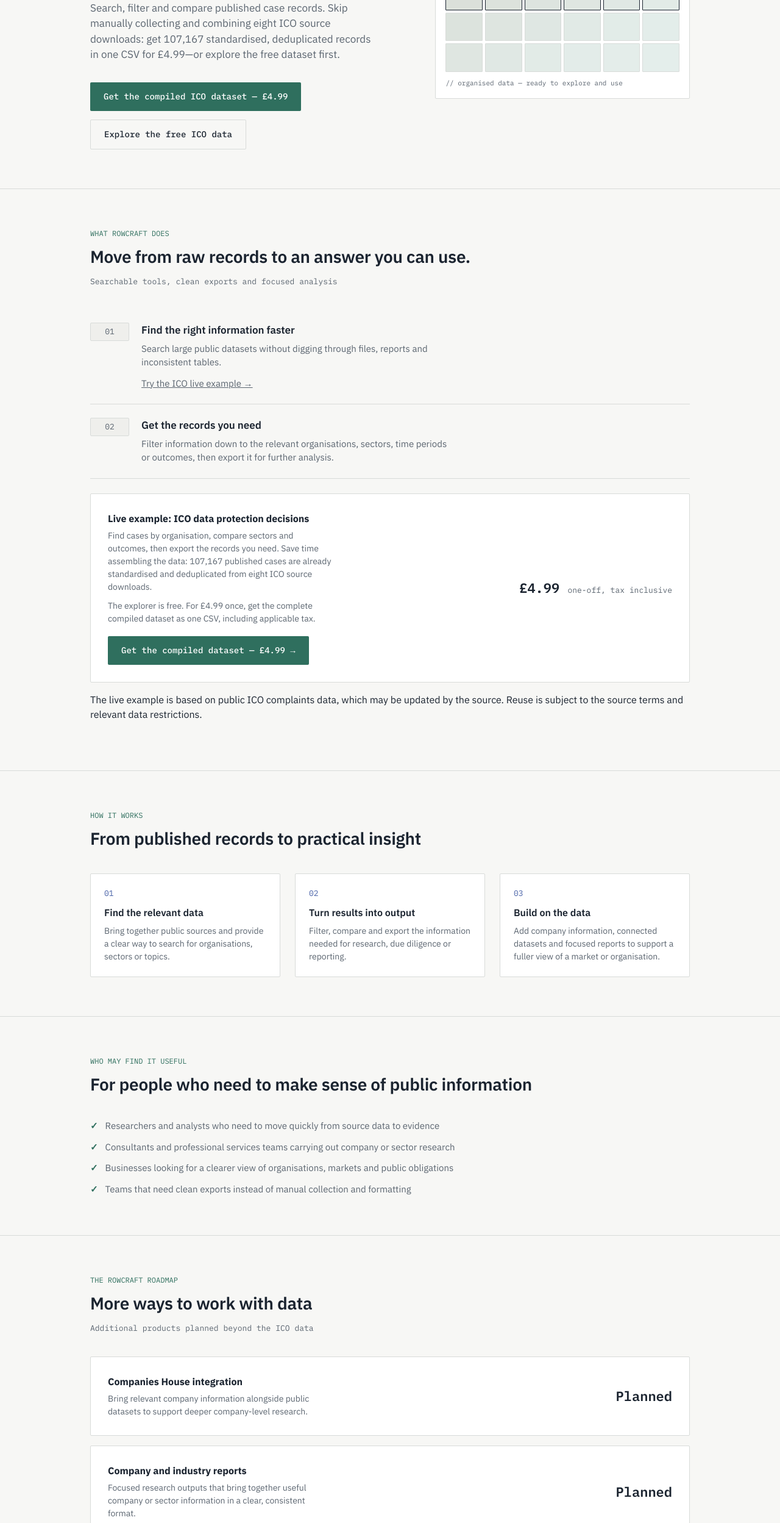
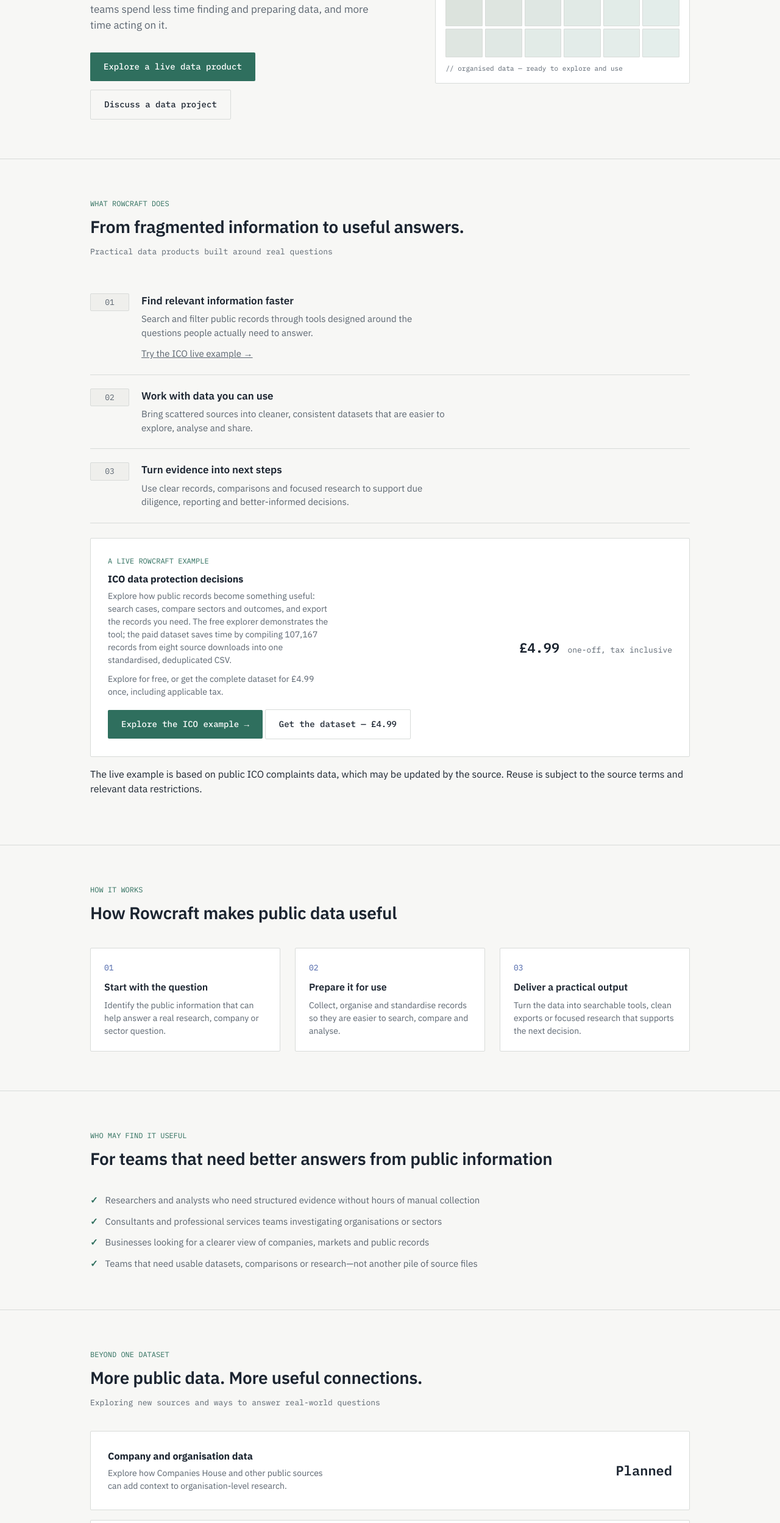
Before and after one commit to habiola2022-shiny/rowcraft-website, a website: page index.html in a window 1280 px wide. Shown: the part 303-2800 px from the top of the page at 61% size. Drawn offline with Linux system fonts and the light colour scheme.

Commit message:
Position Rowcraft as a public data business
Co-authored-by: Copilot <223556219+Copilot@users.noreply.github.com>

```diff
--- a/index.html
+++ b/index.html
@@ -3,11 +3,24 @@
 <head>
 <meta charset="UTF-8">
 <meta name="viewport" content="width=device-width, initial-scale=1.0">
-<title>Turn Public Data into Useful Insights | Rowcraft</title>
-<meta name="description" content="Explore ICO data protection decisions for free, or get 107,167 published case records in one compiled CSV from eight source downloads for £4.99. Rowcraft makes public data useful.">
-<meta property="og:title" content="Public Data, Made Useful | Rowcraft">
-<meta property="og:description" content="Explore ICO decisions for free, or get 107,167 published case records in one compiled CSV from eight source downloads for £4.99.">
+<title>Rowcraft | Public Data Products, Tools &amp; Insights</title>
+<meta name="description" content="Rowcraft turns publicly available data into searchable tools, clean datasets and focused insights—helping teams find answers faster and make better decisions.">
+<link rel="canonical" href="https://www.rowcraftdata.com/">
+<meta property="og:title" content="Rowcraft | Public Data, Made Useful">
+<meta property="og:description" content="Searchable tools, clean datasets and focused insights built from publicly available data. Find answers faster with Rowcraft.">
 <meta property="og:type" content="website">
+<meta property="og:url" content="https://www.rowcraftdata.com/">
+<meta property="og:site_name" content="Rowcraft">
+<script type="application/ld+json">
+{
+  "@context": "https://schema.org",
+  "@type": "Organization",
+  "name": "Rowcraft",
+  "url": "https://www.rowcraftdata.com/",
+  "email": "hello@rowcraftdata.com",
+  "description": "Rowcraft turns publicly available data into searchable tools, clean datasets and focused insights."
+}
+</script>
 <link rel="preconnect" href="https://fonts.googleapis.com">
 <link rel="preconnect" href="https://fonts.gstatic.com" crossorigin>
 <link href="https://fonts.googleapis.com/css2?family=IBM+Plex+Mono:wght@400;500;600&family=IBM+Plex+Sans:wght@400;500;600;700&display=swap" rel="stylesheet">
@@ -212,26 +225,26 @@
     <div class="nav-links">
       <a href="#products">Data products</a>
       <a href="#how-it-works">How it works</a>
-      <a href="#future-products">Future products</a>
+      <a href="#opportunities">What we build</a>
       <a href="demo.html">Live example</a>
     </div>
-    <a href="demo.html#purchase" class="nav-cta">Compiled ICO · £4.99</a>
+    <a href="demo.html" class="nav-cta">Live example</a>
   </nav>
 </header>
 
 <section class="hero" style="border-top:none;">
   <div class="wrap hero-grid">
     <div>
-      <div class="eyebrow">PUBLIC DATA / PRACTICAL INTELLIGENCE</div>
-      <h1>Find relevant ICO decisions <span class="accent">faster.</span></h1>
-      <p class="lede">Search, filter and compare published case records. Skip manually collecting and combining eight ICO source downloads: get 107,167 standardised, deduplicated records in one CSV for £4.99—or explore the free dataset first.</p>
+      <div class="eyebrow">PUBLIC DATA / PRACTICAL VALUE</div>
+      <h1>Public data, <span class="accent">made useful.</span></h1>
+      <p class="lede">Rowcraft turns fragmented public information into searchable tools, clean datasets and focused analysis—so teams spend less time finding and preparing data, and more time acting on it.</p>
       <div class="cta-row">
-        <a href="demo.html#purchase" class="btn-primary">Get the compiled ICO dataset — £4.99</a>
-        <a href="demo.html" class="btn-secondary">Explore the free ICO data</a>
+        <a href="demo.html" class="btn-primary">Explore a live data product</a>
+        <a href="mailto:hello@rowcraftdata.com?subject=Rowcraft%20public%20data%20project" class="btn-secondary">Discuss a data project</a>
       </div>
     </div>
     <div class="signature">
-      <div class="sig-label"><span>raw_data → insight</span><span>ROWCRAFT / PRODUCT</span></div>
+      <div class="sig-label"><span>public_data → insight</span><span>ROWCRAFT / PRODUCT</span></div>
       <div class="cellgrid">
         <div class="cell hdr"></div><div class="cell hdr"></div><div class="cell hdr"></div><div class="cell hdr"></div><div class="cell hdr"></div><div class="cell hdr"></div>
         <div class="cell"></div><div class="cell"></div><div class="cell"></div><div class="cell"></div><div class="cell"></div><div class="cell"></div>
@@ -246,30 +259,39 @@
   <div class="wrap">
     <div class="section-head">
       <div class="section-tag">WHAT ROWCRAFT DOES</div>
-      <h2>Move from raw records to an answer you can use.</h2>
-      <p class="mono" style="margin:10px 0 0; font-size:13px; color:var(--ink-soft);">Searchable tools, clean exports and focused analysis</p>
+      <h2>From fragmented information to useful answers.</h2>
+      <p class="mono" style="margin:10px 0 0; font-size:13px; color:var(--ink-soft);">Practical data products built around real questions</p>
     </div>
     <div class="row">
       <div class="cellref">01</div>
       <div>
-        <h3>Find the right information faster</h3>
-        <p>Search large public datasets without digging through files, reports and inconsistent tables.</p>
+        <h3>Find relevant information faster</h3>
+        <p>Search and filter public records through tools designed around the questions people actually need to answer.</p>
         <p style="margin-top:12px;"><a href="demo.html">Try the ICO live example →</a></p>
       </div>
     </div>
     <div class="row">
       <div class="cellref">02</div>
       <div>
-        <h3>Get the records you need</h3>
-        <p>Filter information down to the relevant organisations, sectors, time periods or outcomes, then export it for further analysis.</p>
+        <h3>Work with data you can use</h3>
+        <p>Bring scattered sources into cleaner, consistent datasets that are easier to explore, analyse and share.</p>
+      </div>
+    </div>
+    <div class="row">
+      <div class="cellref">03</div>
+      <div>
+        <h3>Turn evidence into next steps</h3>
+        <p>Use clear records, comparisons and focused research to support due diligence, reporting and better-informed decisions.</p>
       </div>
     </div>
     <div class="price-card" style="margin-top:24px;">
       <div>
-        <h3>Live example: ICO data protection decisions</h3>
-        <p>Find cases by organisation, compare sectors and outcomes, then export the records you need. Save time assembling the data: 107,167 published cases are already standardised and deduplicated from eight ICO source downloads.</p>
-        <p style="margin-top:10px;">The explorer is free. For £4.99 once, get the complete compiled dataset as one CSV, including applicable tax.</p>
-        <a class="btn-primary" style="margin-top:18px;" href="demo.html#purchase">Get the compiled dataset — £4.99 →</a>
+        <div class="section-tag">A LIVE ROWCRAFT EXAMPLE</div>
+        <h3>ICO data protection decisions</h3>
+        <p>Explore how public records become something useful: search cases, compare sectors and outcomes, and export the records you need. The free explorer demonstrates the tool; the paid dataset saves time by compiling 107,167 records from eight source downloads into one standardised, deduplicated CSV.</p>
+        <p style="margin-top:10px;">Explore for free, or get the complete dataset for £4.99 once, including applicable tax.</p>
+        <a class="btn-primary" style="margin-top:18px;" href="demo.html">Explore the ICO example →</a>
+        <a class="btn-secondary" style="margin-top:18px;" href="demo.html#purchase">Get the dataset — £4.99</a>
       </div>
       <div class="price-tag">£4.99 <span>one-off, tax inclusive</span></div>
     </div>
@@ -281,23 +303,23 @@
   <div class="wrap">
     <div class="section-head">
       <div class="section-tag">HOW IT WORKS</div>
-      <h2>From published records to practical insight</h2>
+      <h2>How Rowcraft makes public data useful</h2>
     </div>
     <div class="steps">
       <div class="step">
         <div class="step-num">01</div>
-        <h3>Find the relevant data</h3>
-        <p>Bring together public sources and provide a clear way to search for organisations, sectors or topics.</p>
+        <h3>Start with the question</h3>
+        <p>Identify the public information that can help answer a real research, company or sector question.</p>
       </div>
       <div class="step">
         <div class="step-num">02</div>
-        <h3>Turn results into output</h3>
-        <p>Filter, compare and export the information needed for research, due diligence or reporting.</p>
+        <h3>Prepare it for use</h3>
+        <p>Collect, organise and standardise records so they are easier to search, compare and analyse.</p>
       </div>
       <div class="step">
         <div class="step-num">03</div>
-        <h3>Build on the data</h3>
-        <p>Add company information, connected datasets and focused reports to support a fuller view of a market or organisation.</p>
+        <h3>Deliver a practical output</h3>
+        <p>Turn the data into searchable tools, clean exports or focused research that supports the next decision.</p>
       </div>
     </div>
   </div>
@@ -307,30 +329,30 @@
   <div class="wrap">
     <div class="section-head">
       <div class="section-tag">WHO MAY FIND IT USEFUL</div>
-      <h2>For people who need to make sense of public information</h2>
+      <h2>For teams that need better answers from public information</h2>
     </div>
     <ul class="fit-list">
-      <li>Researchers and analysts who need to move quickly from source data to evidence</li>
-      <li>Consultants and professional services teams carrying out company or sector research</li>
-      <li>Businesses looking for a clearer view of organisations, markets and public obligations</li>
-      <li>Teams that need clean exports instead of manual collection and formatting</li>
+      <li>Researchers and analysts who need structured evidence without hours of manual collection</li>
+      <li>Consultants and professional services teams investigating organisations or sectors</li>
+      <li>Businesses looking for a clearer view of companies, markets and public records</li>
+      <li>Teams that need usable datasets, comparisons or research—not another pile of source files</li>
     </ul>
   </div>
 </section>
 
-<section id="future-products">
+<section id="opportunities">
   <div class="wrap">
     <div class="section-head">
-      <div class="section-tag">THE ROWCRAFT ROADMAP</div>
-      <h2>More ways to work with data</h2>
-      <p class="mono" style="margin:10px 0 0; font-size:13px; color:var(--ink-soft);">Additional products planned beyond the ICO data</p>
+      <div class="section-tag">BEYOND ONE DATASET</div>
+      <h2>More public data. More useful connections.</h2>
+      <p class="mono" style="margin:10px 0 0; font-size:13px; color:var(--ink-soft);">Exploring new sources and ways to answer real-world questions</p>
     </div>
     <div class="price-card" style="margin-bottom:16px;">
-      <div><h3>Companies House integration</h3><p>Bring relevant company information alongside public datasets to support deeper company-level research.</p></div>
+      <div><h3>Company and organisation data</h3><p>Explore how Companies House and other public sources can add context to organisation-level research.</p></div>
       <div class="price-tag">Planned</div>
     </div>
     <div class="price-card">
-      <div><h3>Company and industry reports</h3><p>Focused research outputs that bring together useful company or sector information in a clear, consistent format.</p></div>
+      <div><h3>Sector and market insight</h3><p>Bring public records together to make patterns, comparisons and research questions easier to investigate.</p></div>
       <div class="price-tag">Planned</div>
     </div>
   </div>
@@ -339,11 +361,11 @@
 <section id="next-step">
   <div class="wrap">
     <div class="book-panel">
-      <h2>Make public data work harder.</h2>
-      <p>Start with a live example, or tell Rowcraft what information you need and what outcome you want to achieve.</p>
+      <h2>Have a question public data could help answer?</h2>
+      <p>Tell Rowcraft what you are trying to understand. We can explore the available sources and the most useful output for your work.</p>
       <div class="cta-row" style="justify-content:center;">
-        <a href="demo.html" class="btn-primary">Try a live example →</a>
-        <a href="mailto:hello@rowcraftdata.com?subject=Rowcraft%20public%20data%20project" class="btn-secondary">Tell us what you need</a>
+      <a href="demo.html" class="btn-primary">See the ICO live example →</a>
+      <a href="mailto:hello@rowcraftdata.com?subject=Rowcraft%20public%20data%20project" class="btn-secondary">Discuss your data needs</a>
       </div>
     </div>
   </div>
--- /dev/null
+++ b/robots.txt
@@ -0,0 +1,4 @@
+User-agent: *
+Allow: /
+
+Sitemap: https://www.rowcraftdata.com/sitemap.xml
```
Also changed, not shown: demo.html (+3 -1 lines), sitemap.xml (added, +9 -0 lines), README.md.
